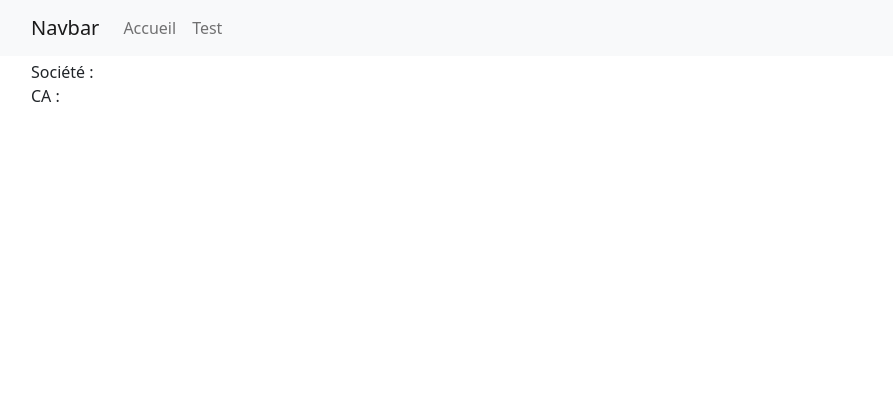
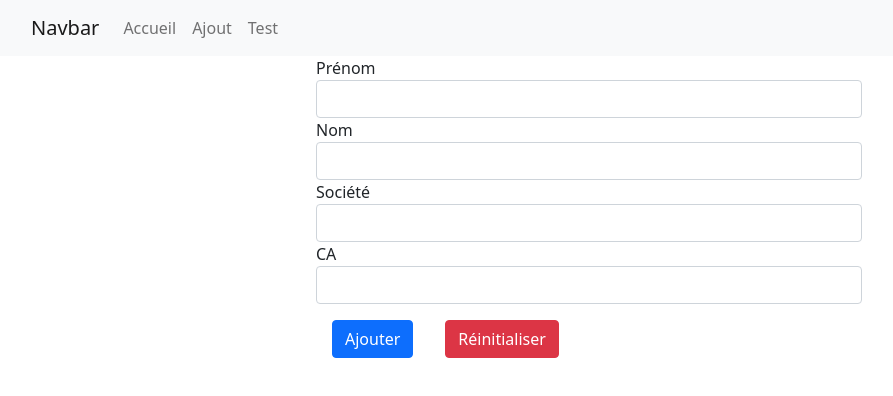
Before and after one commit to Pitchoune/afpa_react, a React (Create React App) app in the folder front/: page /clients/ajout in a window 1280 px wide. Shown: the top 396 px of the page, without its empty margins (51-944 px from the left). Built offline with nearby package versions, Linux system fonts and the light colour scheme; no server answers.

Commit message:
feat(react): add customer

```diff
--- a/front/src/App.js
+++ b/front/src/App.js
@@ -3,6 +3,7 @@ import { BrowserRouter, Routes, Route } from 'react-router-dom';
 import Home from './pages/Home';
 import Test from './pages/Test';
 import PageClient from './pages/PageClient';
+import PageAjout from './pages/PageAjout';
 
 function App() {
   return (
@@ -10,7 +11,8 @@ function App() {
       <Routes>
         <Route path="/" element={<Home />} />
         <Route path="/test" element={<Test />} />
-        <Route path="/clients/:id" name="PageClient" element={<PageClient />} />
+        <Route path="/clients/:id" element={<PageClient />} />
+        <Route path="/clients/ajout" element={<PageAjout />} />
         <Route path="*" element={<Home />} />
       </Routes>
     </BrowserRouter>
--- /dev/null
+++ b/front/src/components/AjoutClient.jsx
@@ -0,0 +1,91 @@
+import React, { useState, useId } from "react";
+import axios from "axios";
+import Client from "./Client";
+
+const AjoutClient = () => {
+  const [prenom, setPrenom] = useState('');
+  const [nom, setNom] = useState('');
+  const [societe, setSociete] = useState('');
+  const [ca, setCa] = useState('');
+  const [ajout, setAjout] = useState(false);
+  const [client, setClient] = useState('');
+
+  const id = useId();
+
+  const modifPrenom = (e) => {
+	setPrenom(e.target.value);
+  }
+  const modifNom = (e) => {
+	setNom(e.target.value);
+  }
+  const modifSociete = (e) => {
+	setSociete(e.target.value);
+  }
+  const modifCa = (e) => {
+	setCa(e.target.value);
+  }
+
+  const ajoutContact = (e) => {
+	e.preventDefault();
+
+	axios.post("http://localhost:4000/clients", {
+	  id,
+	  prenom,
+	  nom,
+	  societe,
+	  ca,
+	}).then((res) => {
+	  setAjout(true);
+	  setClient(res.data);
+	  setPrenom("");
+	  setNom("");
+	  setSociete("");
+	  setCa("");
+	}).catch(err => {
+	  console.log(err);
+	});
+  };
+
+  const form = <form>
+	  <div class="form-group">
+		<label for="prenom">Prénom</label>
+		<input type="text" className="form-control" id="prenom" onChange={modifPrenom} required />
+	  </div>
+
+	  <div class="form-group">
+		<label for="nom">Nom</label>
+		<input type="text" className="form-control" id="nom" onChange={modifNom} required />
+	  </div>
+
+	  <div class="form-group">
+		<label for="societe">Société</label>
+		<input type="text" className="form-control" id="societe" onChange={modifSociete} required />
+	  </div>
+
+	  <div class="form-group">
+		<label for="ca">CA</label>
+		<input type="number" className="form-control" id="ca" onChange={modifCa} required />
+	  </div>
+	  <input type="submit" class="btn btn-primary m-3" value="Ajouter" onClick={ajoutContact} required />
+	  <input type="reset" class="btn btn-danger m-3" value="Réinitialiser" />
+	</form>;
+
+
+	return (
+	  <div className="container">
+		<div className="row">
+		  <div className="col-md-6 offset-md-3">
+			{!ajout ? form :
+			  <div>
+				<Client key={client.id} client={client}/>
+				<br/>
+				<input type="submit" class="btn btn-primary m-3" value="Ajouter" onClick={ajoutContact} />
+			  </div>
+			}
+		  </div>
+		</div>
+	  </div>
+	);
+  }
+
+  export default AjoutClient;
--- a/front/src/components/Header.jsx
+++ b/front/src/components/Header.jsx
@@ -22,6 +22,11 @@ const Header = () => {
 							</Link>
 						</li>
 						<li className={(nav) => (nav.isActive ? "active" : "")}>
+							<Link className="nav-link" to="/clients/ajout">
+								Ajout
+							</Link>
+						</li>
+						<li className={(nav) => (nav.isActive ? "active" : "")}>
 							<Link className="nav-link" to="/test">
 								Test
 							</Link>
--- /dev/null
+++ b/front/src/pages/PageAjout.jsx
@@ -0,0 +1,14 @@
+import React from "react";
+import Header from "./../components/Header";
+import AjoutClient from "./../components/AjoutClient";
+
+const PageAjout = () => {
+  return (
+	<div>
+	  <Header />
+	  <AjoutClient />
+	</div>
+  );
+}
+
+export default PageAjout;
```
Also changed, not shown: 1 other file (tests, documents, lock files or other folders).
